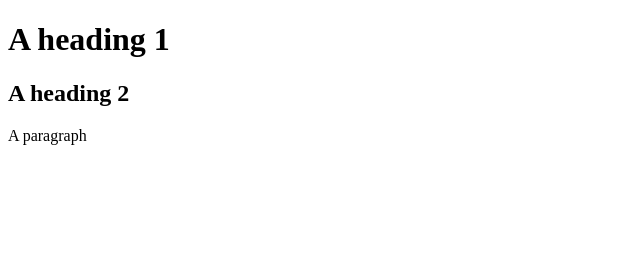
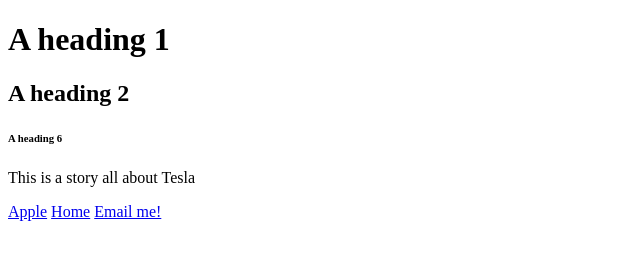
Before and after one commit to dwoodar8/assignment1, a plain HTML site: page index.html in a window 1280 px wide. Shown: the whole page, without its empty margins (0-640 px from the left). Drawn offline with Linux system fonts and the light colour scheme.

Commit message:
added random elements

```diff
--- a/index.html
+++ b/index.html
@@ -8,6 +8,15 @@
 <body>
     <h1>A heading 1</h1>
     <h2>A heading 2</h2>
-    <p>A paragraph</p>
+    <h6>A heading 6</h6>
+
+    <p>This is a story all about Tesla</p>
+
+    <a href="http://www.apple.com">Apple</a>
+
+    <a href="index.html">Home</a>
+
+    <a href="mailto:dwoodar8@mail.naz.edu">Email me!</a>
+
 </body>
 </html>
```
Also changed, not shown: All About Me.htm (added, +14 -0 lines).
